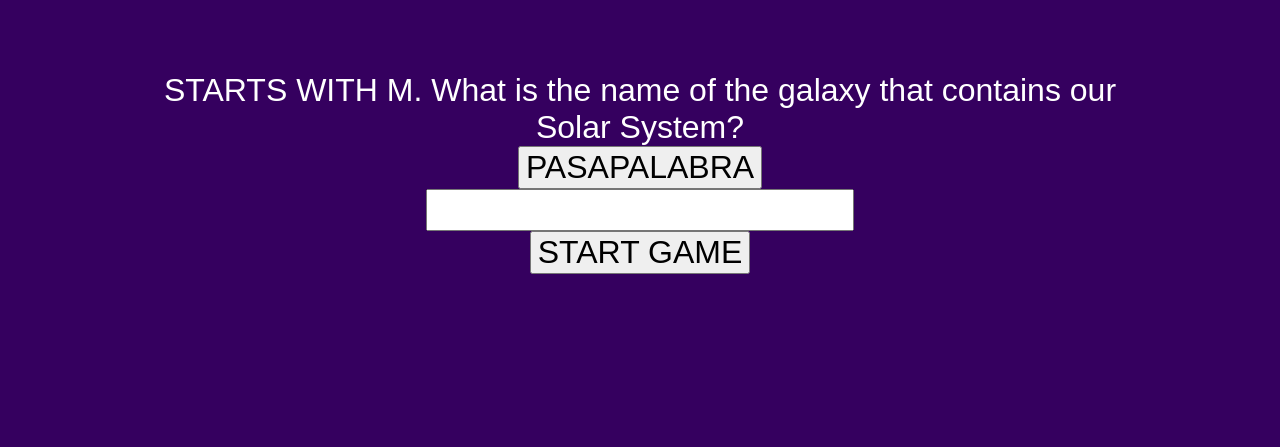
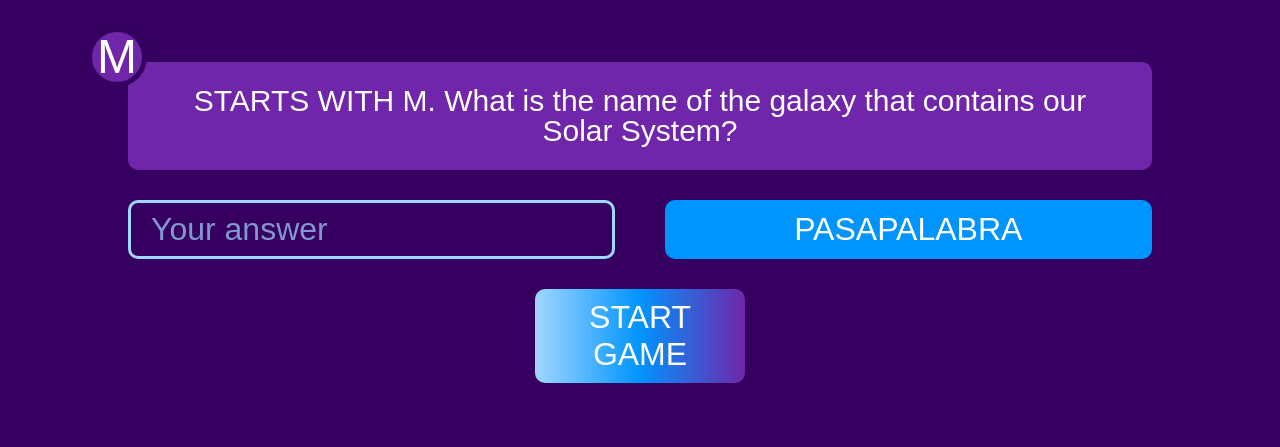
Before and after one commit to julia-retuerta/24-07-28-minigames-web, a website built with Vite: page src/html/pasapalabra.html in a window 1280 px wide. Shown: the part 657-1104 px from the top of the page. Before the commit the page ends 995 px from the top, so only its background shows below. Built offline with nearby package versions, Linux system fonts and the light colour scheme; some packages are replaced by stand-ins of ours; a web font is replaced by a local one.

Commit message:
practica-casa-08-agosto

```diff
--- a/src/html/pasapalabra.html
+++ b/src/html/pasapalabra.html
@@ -37,7 +37,8 @@
             <div class="pasapalabra-game__time-left">240</div>
           </div>
 
-          <div id="alphabet" class="pasapalabra-game__alphabet-container"></div>
+          <div id="alphabet" class="pasapalabra-game__alphabet-container">
+          </div>
 
           <div class="pasapalabra-game__score-container">
             <span class="pasapalabra-game__score-title">SCORE</span>
@@ -46,14 +47,21 @@
         </div>
 
         <div class="pasapalabra-game__question-answer-container">
-          <div>STARTS WITH M. What is the name of the galaxy that contains our Solar System?</div>
-          <button>PASAPALABRA</button>
-          <form id="form">
-            <input type="text" />
-          </form>
+          <div class="pasapalabra-game__question">
+            <div class="pasapalabra-game__question-letter">M</div>
+            STARTS WITH M. What is the name of the galaxy that contains our Solar System?
+          </div>
+
+          <div class="pasapalabra-game__pasapalabra-answer-container">
+            <button class="pasapalabra-game__button-pasapalabra">PASAPALABRA</button>
+            <form id="form" class="pasapalabra-game__form">
+              <input type="text" placeholder="Your answer" class="pasapalabra-game__input" />
+            </form>
+          </div>
         </div>
 
-        <button>START GAME</button>
+        <button id="button-start-pasapalabra" class="pasapalabra-game__button-start">START GAME</button>
+        <button id="button-restart-pasapalabra" class="pasapalabra-game__button-restart hidden">RESTART GAME</button>
       </div>
     </main>
 
--- a/src/scss/blocks/hangman.scss
+++ b/src/scss/blocks/hangman.scss
@@ -118,7 +118,6 @@
   position: absolute;
   top: 150px;
   left: 88%;
-  // transform: translateX(-50%);
   width: 40px;
   height: 40px;
   border: 5px solid var(--white);
@@ -138,7 +137,6 @@
   position: absolute;
   top: 186px;
   left: 97%;
-  // transform: translateX(-50%);
   width: 5px;
   height: 60px;
   background-color: var(--white);
--- a/src/scss/blocks/pasapalabra.scss
+++ b/src/scss/blocks/pasapalabra.scss
@@ -2,18 +2,23 @@
 @use '../mixins/hover.scss' as *;
 
 .pasapalabra-game {
+  position: relative;
+  display: flex;
+  flex-direction: column;
+  align-items: center;
+
   &__time-alphabet-score-container {
     position: relative;
     display: flex;
     justify-content: center;
     align-items: center;
     gap: 90px;
-    margin-block: 60px;
+    margin-block: 30px;
 
     @include responsive(laptop) {
       align-items: flex-end;
       gap: 60px;
-      margin-block: 90px;
+      margin-block: 60px;
     }
   }
 
@@ -55,4 +60,122 @@
     border-radius: 50%;
     font-weight: 600;
   }
+
+  &__question-answer-container {
+    position: absolute;
+    top: 600px;
+    margin-block: 30px;
+
+    @include responsive(laptop) {
+      position: static;
+    }
+  }
+
+  &__question {
+    position: relative;
+    background-color: var(--purple);
+    border-radius: 10px;
+    font-size: 30px;
+    line-height: 30px;
+    padding: 24px 30px;
+    margin-bottom: 30px;
+  }
+
+  &__question-letter {
+    position: absolute;
+    top: -35px;
+    left: -4%;
+    display: flex;
+    align-items: center;
+    justify-content: center;
+    width: 60px;
+    height: 60px;
+    border-radius: 50%;
+    background-color: var(--purple);
+    border: 5px solid var(--dark-purple);
+    font-size: 48px;
+  }
+
+  &__pasapalabra-answer-container {
+    display: flex;
+    flex-direction: column;
+    gap: 30px;
+
+    @include responsive(tablet) {
+      flex-direction: row-reverse;
+      justify-content: space-between;
+      gap: 50px;
+    }
+  }
+
+  &__button-pasapalabra {
+    width: 100%;
+    padding: 10px;
+    border: none;
+    border-radius: 10px;
+    background-color: var(--blue);
+    color: var(--white);
+    transition: transform 0.3s;
+    cursor: pointer;
+
+    @include hover {
+      &:hover {
+        transform: scale(1.05);
+      }
+    }
+
+    @include responsive(tablet) {
+      width: 50%;
+    }
+  }
+
+  &__form {
+    width: 100%;
+
+    @include responsive(tablet) {
+      width: 50%;
+    }
+  }
+
+  &__input {
+    width: 100%;
+    background: none;
+    border: none;
+    border: 3.5px solid var(--very-light-blue);
+    border-radius: 10px;
+    color: var(--very-light-blue);
+    padding: 8px 20px;
+
+    &::placeholder {
+      color: var(--very-light-blue);
+      opacity: 0.7;
+    }
+
+    &:focus {
+      outline: none;
+      box-shadow: 0px 0px 10px var(--very-light-blue);
+    }
+  }
+
+  &__button-start {
+    position: absolute;
+    top: 990px;
+    width: 210px;
+    padding: 10px;
+    border: none;
+    border-radius: 10px;
+    background-image: var(--gradient-blue-purple);
+    color: var(--white);
+    cursor: pointer;
+
+    @include hover {
+      &:hover {
+        box-shadow: 0px 0px 20px 0px var(--purple);
+      }
+    }
+
+    @include responsive(laptop) {
+      position: static;
+    }
+  }
 }
--- a/src/scss/blocks/titles.scss
+++ b/src/scss/blocks/titles.scss
@@ -31,6 +31,7 @@
   border-radius: 15px;
   padding: 16px;
   margin-inline: auto;
+  margin-block: 10px;
 
   @include responsive(laptop) {
     font-size: 40px;
```
